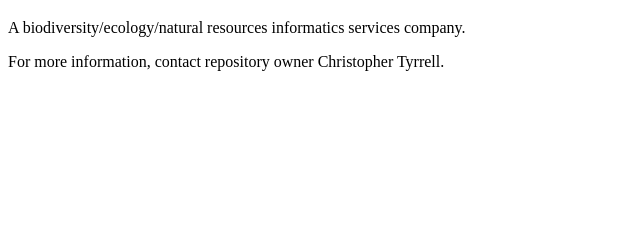
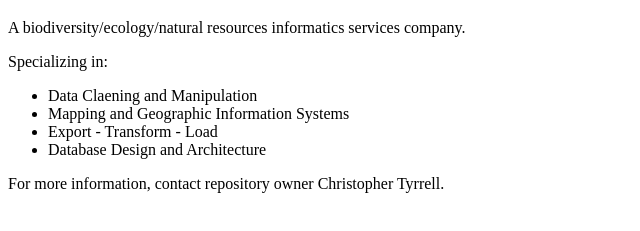
Before and after one commit to cdtyrrell/cdtyrrell.github.io, a plain HTML site: page index.html in a window 1280 px wide. Shown: the part 61-292 px from the top of the page, without its empty margins (0-640 px from the left). Drawn offline with Linux system fonts and the light colour scheme.

Commit message:
Update index.html

```diff
--- a/index.html
+++ b/index.html
@@ -3,6 +3,13 @@
 <body>
 <h1>Nature2Data</h1>
 <p>A biodiversity/ecology/natural resources informatics services company.</p>
+  <p>Specializing in:</p>
+  <ul>
+    <li>Data Claening and Manipulation</li>
+    <li>Mapping and Geographic Information Systems</li>
+    <li>Export - Transform - Load</li>
+    <li>Database Design and Architecture</li>
+  </ul>
 <p>For more information, contact repository owner Christopher Tyrrell.</p>
 </body>
 </html>
```
